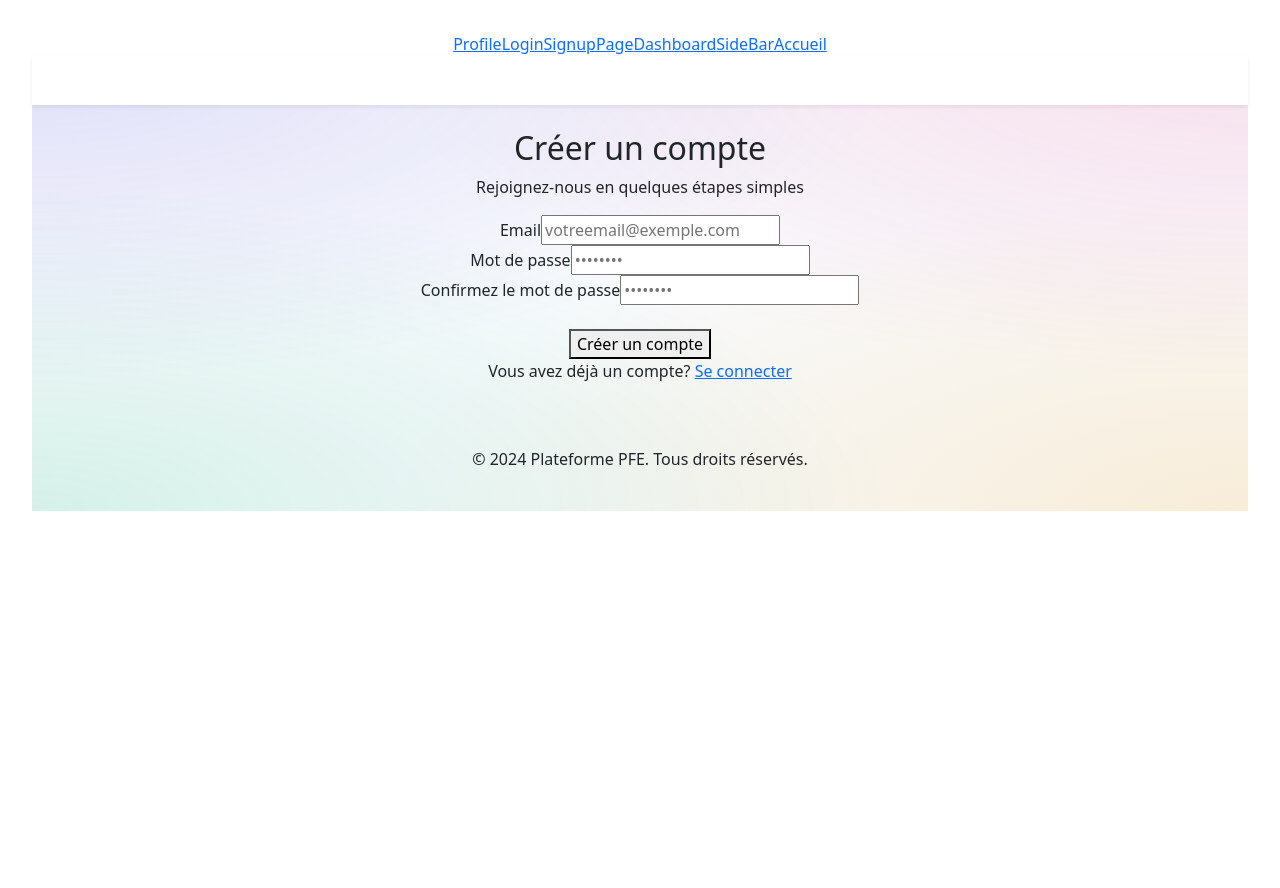
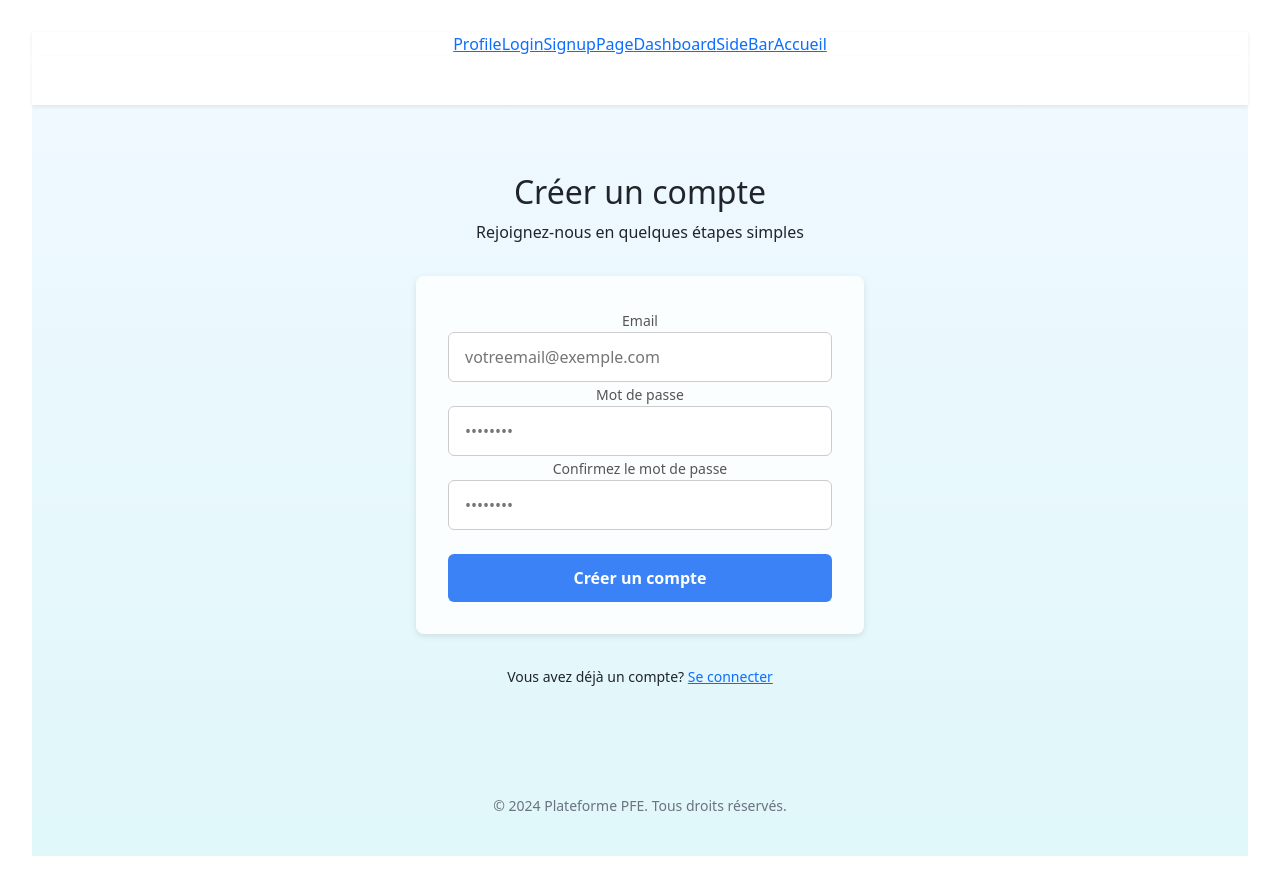
Before and after one commit to itsafaf/Gestion-PFEs, a React (Vite) app: page /signup in a window 1280 px wide. Before the commit the page ends 800 px from the top, so only its background shows below. Built offline with nearby package versions, Linux system fonts and the light colour scheme.

Commit message:
css of login and signup

```diff
--- a/src/components/LoginPage/LoginPage.css
+++ b/src/components/LoginPage/LoginPage.css
@@ -0,0 +1,162 @@
+/* Base Styles */
+body {
+    font-family: 'Arial', sans-serif;
+    margin: 0;
+    padding: 0;
+    background-color: #f9f9f9;
+    color: #333;
+  }
+
+  .min-h-screen {
+    min-height: 100vh;
+  }
+
+  .bg-gradient-to-b {
+    background: linear-gradient(to bottom, #eff6ff, #e0f7fa);
+  }
+
+  .flex {
+    display: flex;
+  }
+
+  .flex-col {
+    flex-direction: column;
+  }
+
+  .flex-grow {
+    flex-grow: 1;
+  }
+
+  .items-center {
+    align-items: center;
+  }
+
+  .justify-center {
+    justify-content: center;
+  }
+
+  .w-full {
+    width: 100%;
+  }
+
+  .max-w-md {
+    max-width: 28rem;
+  }
+
+  .space-y-8 > * + * {
+    margin-top: 2rem;
+  }
+
+  /* Navbar */
+  nav {
+    background-color: white;
+    box-shadow: 0 1px 3px rgba(0, 0, 0, 0.1);
+  }
+
+  /* Card Styles */
+  .login-card {
+    background-color: rgba(255, 255, 255, 0.8);
+    backdrop-filter: blur(10px);
+    padding: 2rem;
+    border-radius: 0.5rem;
+    box-shadow: 0 2px 6px rgba(0, 0, 0, 0.1);
+  }
+
+  /* Form Styles */
+  label {
+    font-size: 0.875rem;
+    font-weight: 500;
+    color: #555;
+  }
+
+  .input-field {
+    width: 100%;
+    padding: 0.75rem 1rem;
+    font-size: 1rem;
+    border: 1px solid #ccc;
+    border-radius: 0.375rem;
+    background-color: white;
+    transition: border-color 0.2s;
+  }
+
+  .input-field:focus {
+    border-color: #60a5fa;
+    outline: none;
+    box-shadow: 0 0 0 2px rgba(96, 165, 250, 0.4);
+  }
+
+  .checkbox {
+    width: 1rem;
+    height: 1rem;
+    border-radius: 0.25rem;
+    border: 1px solid #ccc;
+  }
+
+  .checkbox:checked {
+    background-color: #60a5fa;
+    border-color: #60a5fa;
+  }
+
+  /* Button Styles */
+  .submit-button {
+    padding: 0.75rem;
+    font-size: 1rem;
+    font-weight: 600;
+    color: white;
+    background-color: #3b82f6;
+    border: none;
+    border-radius: 0.375rem;
+    cursor: pointer;
+    transition: background-color 0.2s;
+  }
+
+  .submit-button:disabled {
+    background-color: #a5b4fc;
+    cursor: not-allowed;
+  }
+
+  .submit-button:hover:not(:disabled) {
+    background-color: #2563eb;
+  }
+
+  .text-blue-600 {
+    color: #3b82f6;
+  }
+
+  .text-blue-600:hover {
+    color: #2563eb;
+  }
+
+  /* Error Messages */
+  .error-message {
+    background-color: #fee2e2;
+    color: #b91c1c;
+    padding: 0.75rem;
+    font-size: 0.875rem;
+    border-radius: 0.375rem;
+    margin-bottom: 1rem;
+    text-align: center;
+  }
+
+  /* Spinner */
+  .spinner {
+    animation: spin 1s linear infinite;
+  }
+
+  @keyframes spin {
+    from {
+      transform: rotate(0deg);
+    }
+    to {
+      transform: rotate(360deg);
+    }
+  }
+
+  /* Footer */
+  .text-gray-500 {
+    color: #6b7280;
+  }
+
+  .text-sm {
+    font-size: 0.875rem;
+  }
--- a/src/components/SignupPage/SignupPage.css
+++ b/src/components/SignupPage/SignupPage.css
@@ -0,0 +1,158 @@
+/* Base Styles */
+body {
+    font-family: 'Arial', sans-serif;
+    margin: 0;
+    padding: 0;
+    background-color: #f9f9f9;
+    color: #333;
+  }
+
+  .min-h-screen {
+    min-height: 100vh;
+  }
+
+  .bg-gradient-to-b {
+    background: linear-gradient(to bottom, #f0f9ff, #e0f7fa);
+  }
+
+  .flex {
+    display: flex;
+  }
+
+  .flex-col {
+    flex-direction: column;
+  }
+
+  .flex-grow {
+    flex-grow: 1;
+  }
+
+  .items-center {
+    align-items: center;
+  }
+
+  .justify-center {
+    justify-content: center;
+  }
+
+  .w-full {
+    width: 100%;
+  }
+
+  .max-w-md {
+    max-width: 28rem;
+  }
+
+  .space-y-8 > * + * {
+    margin-top: 2rem;
+  }
+
+  /* Navbar */
+  nav {
+    background-color: white;
+    box-shadow: 0 1px 3px rgba(0, 0, 0, 0.1);
+  }
+
+  /* Card Styles */
+  .signup-card,
+  .login-card {
+    background-color: rgba(255, 255, 255, 0.8);
+    backdrop-filter: blur(10px);
+    padding: 2rem;
+    border-radius: 0.5rem;
+    box-shadow: 0 2px 6px rgba(0, 0, 0, 0.1);
+  }
+
+  /* Form Styles */
+  label {
+    font-size: 0.875rem;
+    font-weight: 500;
+    color: #555;
+  }
+
+  .input-field {
+    width: 100%;
+    padding: 0.75rem 1rem;
+    font-size: 1rem;
+    border: 1px solid #ccc;
+    border-radius: 0.375rem;
+    background-color: white;
+    transition: border-color 0.2s;
+  }
+
+  .input-field:focus {
+    border-color: #60a5fa;
+    outline: none;
+    box-shadow: 0 0 0 2px rgba(96, 165, 250, 0.4);
+  }
+
+  .checkbox {
+    width: 1rem;
+    height: 1rem;
+    border-radius: 0.25rem;
+    border: 1px solid #ccc;
+  }
+
+  .checkbox:checked {
+    background-color: #60a5fa;
+    border-color: #60a5fa;
+  }
+
+  /* Button Styles */
+  .submit-button {
+    padding: 0.75rem;
+    font-size: 1rem;
+    font-weight: 600;
+    color: white;
+    background-color: #3b82f6;
+    border: none;
+    border-radius: 0.375rem;
+    cursor: pointer;
+    transition: background-color 0.2s;
+  }
+
+  .submit-button:disabled {
+    background-color: #a5b4fc;
+    cursor: not-allowed;
+  }
+
+  .submit-button:hover:not(:disabled) {
+    background-color: #2563eb;
+  }
+
+  .text-blue-600 {
+    color: #3b82f6;
+  }
+
+  .text-blue-600:hover {
+    color: #2563eb;
+  }
+
+  /* Error & Success Messages */
+  .error-message,
+  .success-message {
+    padding: 0.75rem;
+    font-size: 0.875rem;
+    border-radius: 0.375rem;
+    margin-bottom: 1rem;
+    text-align: center;
+  }
+
+  .error-message {
+    background-color: #fee2e2;
+    color: #b91c1c;
+  }
+
+  .success-message {
+    background-color: #d1fae5;
+    color: #047857;
+  }
+
+  /* Footer */
+  .text-gray-500 {
+    color: #6b7280;
+  }
+
+  .text-sm {
+    font-size: 0.875rem;
+  }
```
